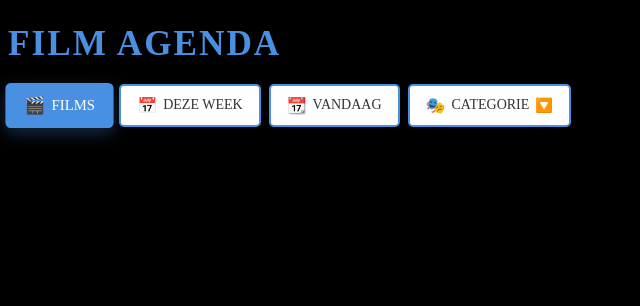
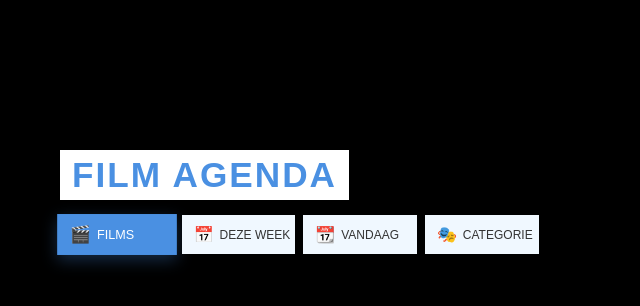
Before and after one commit to tobias-Gt1/AnnexBiosMontfoort, a PHP site: page /Includes/index1.php in a window 1280 px wide. Shown: the top 306 px of the page, without its empty margins (0-640 px from the left). Run offline with PHP 8.4, Linux system fonts and the light colour scheme.

Commit message:
film agenda + grid

```diff
--- a/Includes/index1.php
+++ b/Includes/index1.php
@@ -6,26 +6,41 @@
     <title>Film Agenda</title>
     <style>
         * {
-            margin: 110;
+            margin: 0;
             padding: 0;
             box-sizing: border-box;
         }
 
         body {
+            font-family: 'Arial', sans-serif;
             background: black;
-            align-items: center;
-            justify-content: center;
+            /* min-height: 100vh; */
+            margin-top: 130px;
+            padding: 20px;
+            display: flex;
+            /* align-items: center; */
+            /* justify-content: center; */
+            padding-left: 60px;
         }
 
+
+
         /* .agenda-container {
-            background: linear-gradient(135deg, #2c1810 0%, #1a0f0a 100%);
+            background: white !important;
             border-radius: 15px;
             padding: 20px;
             box-shadow: 0 20px 40px rgba(0, 0, 0, 0.3);
-            max-width: 500px;
-            width: 100%;
-            border: 1px solid #3a2418;
+            max-width: 600px;
+            width: 1100%;
+            border: 2px solid #ccc;
         } */
+
+
+
+
+        .header {
+            margin-bottom: 20px;
+        }
 
         .header {
             margin-bottom: 20px;
@@ -40,7 +55,37 @@
             margin-bottom: 15px;
         }
 
+        .title-box {
+            background: white;
+            color: #4A90E2;
+            padding: 5px 12px;
 
+            display: inline-block;
+        }
+
+
+        .menu-icon {
+            display: flex;
+            flex-direction: column;
+            gap: 3px;
+            margin-bottom: 15px;
+        }
+
+        /* .menu-line {
+            height: 3px;
+            background: #333;
+            border-radius: 2px;
+            transition: all 0.3s ease;
+        } */
+
+        .menu-line:nth-child(1) { width: 25px; }
+        .menu-line:nth-child(2) { width: 20px; }
+        .menu-line:nth-child(3) { width: 15px; }
+
+        /* .menu-icon:hover .menu-line {
+            background: #4A90E2;
+            transform: translateX(5px);
+        } */
 
         .filter-tabs {
             display: flex;
@@ -48,24 +93,34 @@
             flex-wrap: wrap;
         }
 
+        .filter-tabs {
+            display: flex;
+            gap: 8px;
+            flex-wrap: nowrap;
+            justify-content: space-between;
+        }
+
         .tab {
             display: flex;
             align-items: center;
             gap: 6px;
-            padding: 10px 16px;
-            background: #ffffffff;
-            border: 2px solid #4A90E2;
-            border-radius: 5px;
+            padding: 10px 12px;
+            background: #f0f8ff;
+            /* border: 2px solid #4A90E2; */
+            /* border-radius: 5px; */
             cursor: pointer;
             transition: all 0.3s ease;
-            font-size: 14px;
+            font-size: 12px;
             font-weight: 500;
             color: #333;
             position: relative;
             overflow: hidden;
+            flex: 1;
+            min-width: 0;
+            white-space: nowrap;
         }
 
-        /* .tab:before {
+        .tab:before {
             content: '';
             position: absolute;
             top: 0;
@@ -74,11 +129,8 @@
             height: 100%;
             background: linear-gradient(90deg, transparent, rgba(255,255,255,0.3), transparent);
             transition: left 0.5s;
-        } */
+        }
 
-        .tab:hover:before {
-            left: 100%;
-        }
 
         .tab.active {
             background: #4A90E2;
@@ -96,14 +148,8 @@
             font-size: 16px;
         }
 
-        .dropdown-icon {
-            margin-left: auto;
-            transition: transform 0.3s ease;
-        }
 
-        /* .tab.dropdown:hover .dropdown-icon {
-            transform: rotate(180deg);
-        } */
+
 
         /* Responsive design */
         @media (max-width: 480px) {
@@ -111,7 +157,7 @@
                 font-size: 1.8rem;
             }
 
-            .tab {
+            .tab {``1
                 font-size: 12px;
                 padding: 8px 12px;
             }
@@ -120,19 +166,14 @@
                 gap: 5px;
             }
         }
+
     </style>
 </head>
 <body>
     <div class="agenda-container">
-        <div class="header">
-            <h1 class="title">FILM AGENDA</h1>
+        <div class="title-section">
+            <h1 class="title"><span class="title-box">FILM AGENDA</span></h1>
 
-            <div class="menu-icon" onclick="toggleMenu()">
-                <div class="menu-line"></div>
-                <div class="menu-line"></div>
-                <div class="menu-line"></div>
-            </div>
-        </div>
 
             <div class="filter-tabs">
                 <div class="tab active" onclick="setActiveTab(this)">
@@ -154,6 +195,8 @@
                     <span class="tab-icon">🎭</span>
                     CATEGORIE
                     <span class="dropdown-icon">🔽</span>
+                </div>
+
             </div>
         </div>
     </div>
```
Also changed, not shown: Includes/film_kaart.php (added, +184 -0 lines). Lines whose indentation alone changed are shown as unchanged.
